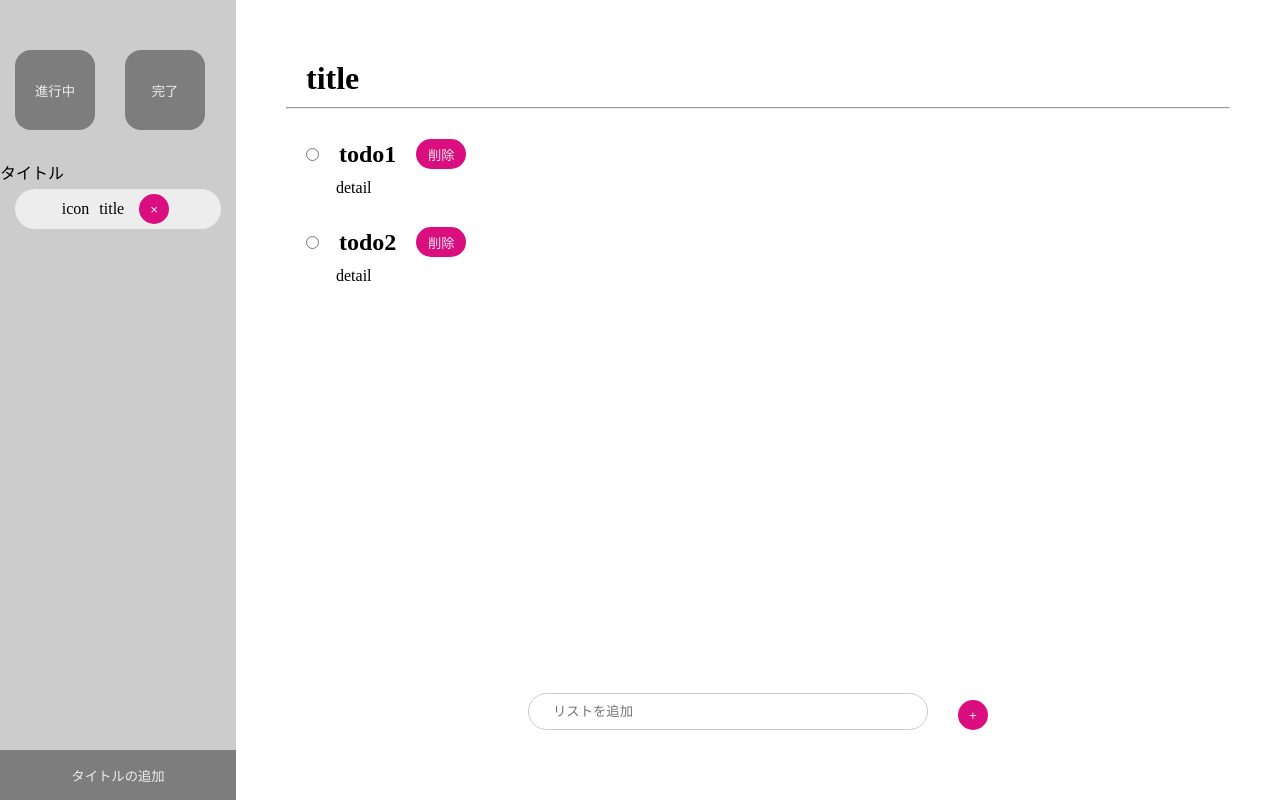
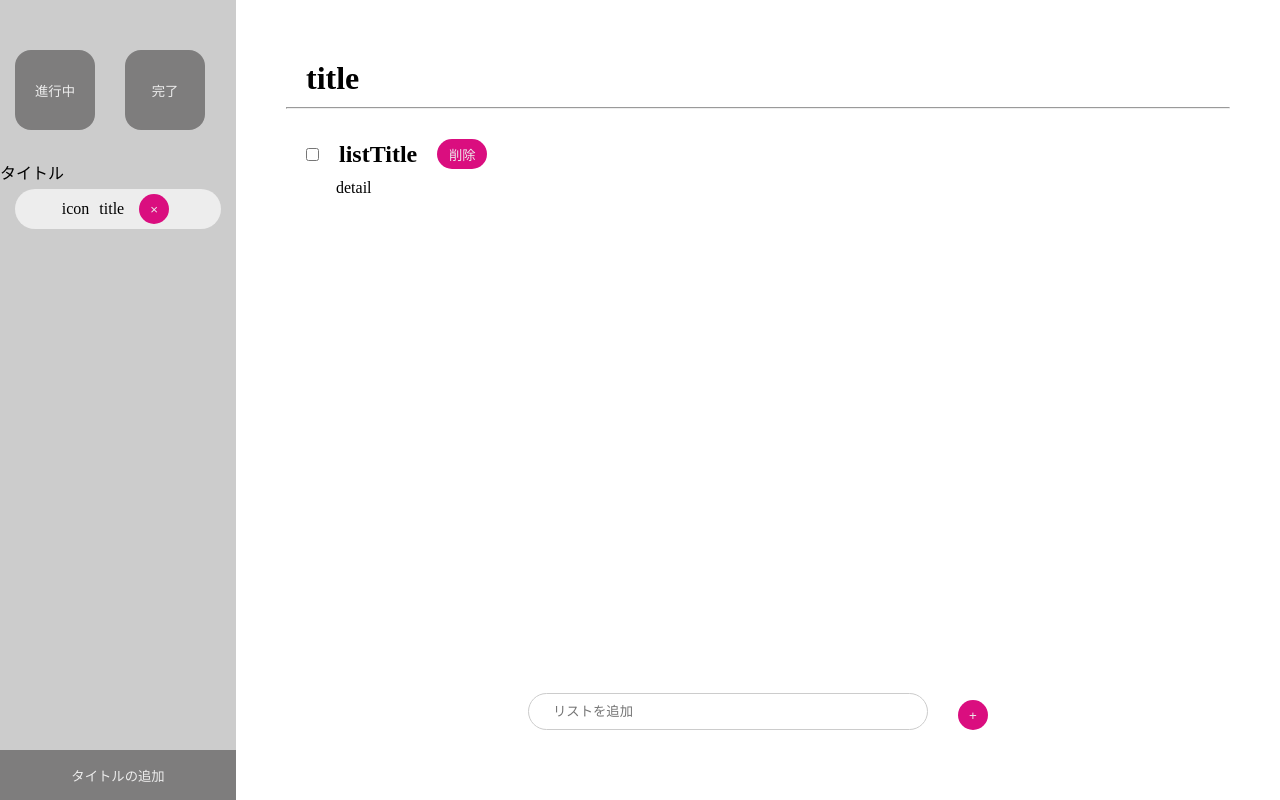
Before and after one commit to anAstrnt/first-todos-list, a React (Create React App) app: page / in a window 1280 px wide. Built offline with nearby package versions, Linux system fonts and the light colour scheme.

Commit message:
stateをオブジェクトで管理

```diff
--- a/src/App.jsx
+++ b/src/App.jsx
@@ -3,20 +3,32 @@ import { SideTable } from "./components/SideTable";
 import { MainTable } from "./components/MainTable";
 import "./style.css";
 
+const listObject = { id: 0, title: "listTitle", detail: "detail" };
+
 export const App = () => {
-    const [inputText, setInputText] = useState("");
-    const [waitingTodo, setWaitingTodo] = useState(["todo1", "todo2"]);
+    const [inputText, setInputText] = useState({ id: "", title: "", detail: "" });
+    const [waitingTodo, setWaitingTodo] = useState(listObject);
 
-    const handleInputChange = (e) => {
-        setInputText(e.target.value);
+    const handleInputChange = (e, index) => {
+        setInputText({
+            ...inputText,
+            id: index,
+            title: e.target.value,
+        });
+        console.log(index);
     };
-
     const onClickAdd = () => {
-        if (inputText === "") {
-            return;
-        }
-        const newWaitingTodo = [...waitingTodo, inputText];
-        setWaitingTodo(newWaitingTodo);
+        setWaitingTodo({
+            ...waitingTodo,
+            ...inputText,
+        });
+        console.log(inputText);
+        // const inputTitle = [...inputText];
+        // if (!inputTitle.title) {
+        //     return;
+        // }
+        // const newWaitingTodo = [...waitingTodo, inputTitle];
+        // setWaitingTodo(newWaitingTodo);
     };
 
     const deleteButton = (index) => {
--- a/src/components/InputTable.jsx
+++ b/src/components/InputTable.jsx
@@ -1,19 +1,23 @@
-export const InputTable = ({ inputText, handleInputChange, onClickAdd }) => {
+export const InputTable = ({ inputText, handleInputChange, onClickAdd, waitingTodo }) => {
+    const newWaitingTodo = [waitingTodo];
+
     return (
         <>
-            <div className="addList">
+            {newWaitingTodo.map((todo, index) => (
+                <div key={index} className="addList">
                     <input
                         type="text"
                         placeholder="リストを追加"
-                    value={inputText}
+                        value={inputText.title}
                         onChange={(e) => {
-                        handleInputChange(e);
+                            handleInputChange(e, index);
                         }}
                     />
                     <button className="addListButton" onClick={onClickAdd}>
                         +
                     </button>
                 </div>
+            ))}
         </>
     );
 };
--- a/src/components/MainTable.jsx
+++ b/src/components/MainTable.jsx
@@ -7,18 +7,20 @@ export const MainTable = ({
     onClickAdd,
     deleteButton,
 }) => {
+    const newWaitingTodo = [waitingTodo];
+
     return (
         <>
             <div className="mainTable">
                 <h1>title</h1>
                 <hr />
                 <ul>
-                    {waitingTodo.map((todo, index) => (
+                    {newWaitingTodo.map((todo, index) => (
                         <li key={index}>
                             <div className="todoList">
                                 <div className="changeStateButton">
-                                    <input type="radio" />
-                                    <h2>{todo}</h2>
+                                    <input type="checkbox" />
+                                    <h2>{todo.title}</h2>
                                     <button
                                         className="listDeleteButton"
                                         onClick={() => deleteButton(index)}
--- a/src/style.css
+++ b/src/style.css
@@ -98,6 +98,10 @@
     border-radius: 30px;
 }
 
+.listDeleteButton:hover {
+    cursor: pointer;
+}
+
 .addList {
     width: 100%;
     position: absolute;
@@ -123,3 +127,7 @@
     border-radius: 50%;
     margin-left: 30px;
 }
+
+.addListButton:hover {
+    cursor: pointer;
+}
```
Lines whose indentation alone changed are shown as unchanged.
